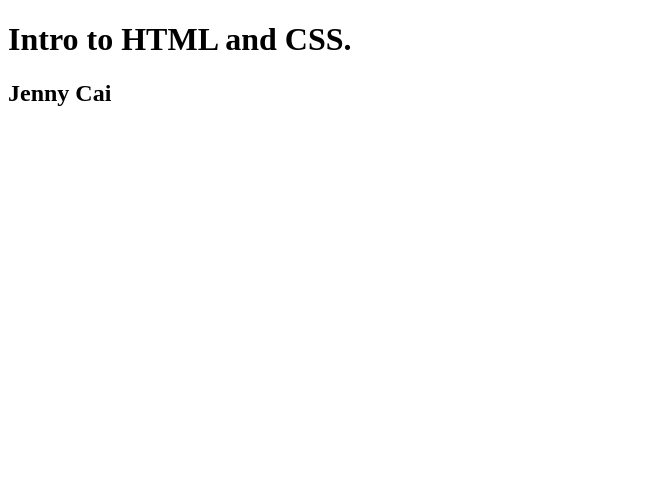
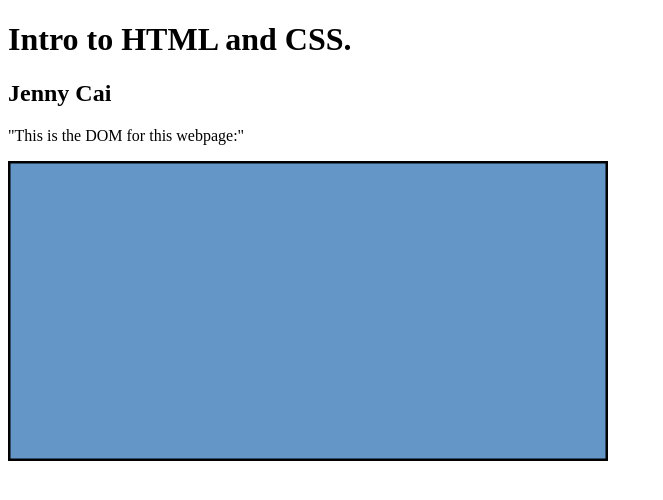
Before and after one commit to DS4200-S23-Class/ic-02-jennycai01, a plain HTML site: page index.html in a window 1280 px wide. Shown: the whole page, without its empty margins (0-663 px from the left). Drawn offline with Linux system fonts and the light colour scheme.

Commit message:
added svg rect

```diff
--- a/index.html
+++ b/index.html
@@ -16,8 +16,16 @@
         Jenny Cai
     </h2>
 
-    <div class="container">
+    <div id="div1" class="container">
+        <p id="p1">
+            "This is the DOM for this webpage:"
+        </p>
+    </div>
 
+    <div id="div2" class="container">
+        <svg width="600" height="300">
+            <rect width="600" height="300" style="fill:rgb(100, 150, 200);stroke-width:5;stroke:rgb(0,0,0)"/>
+        </svg>
     </div>
 
 </body>
```
